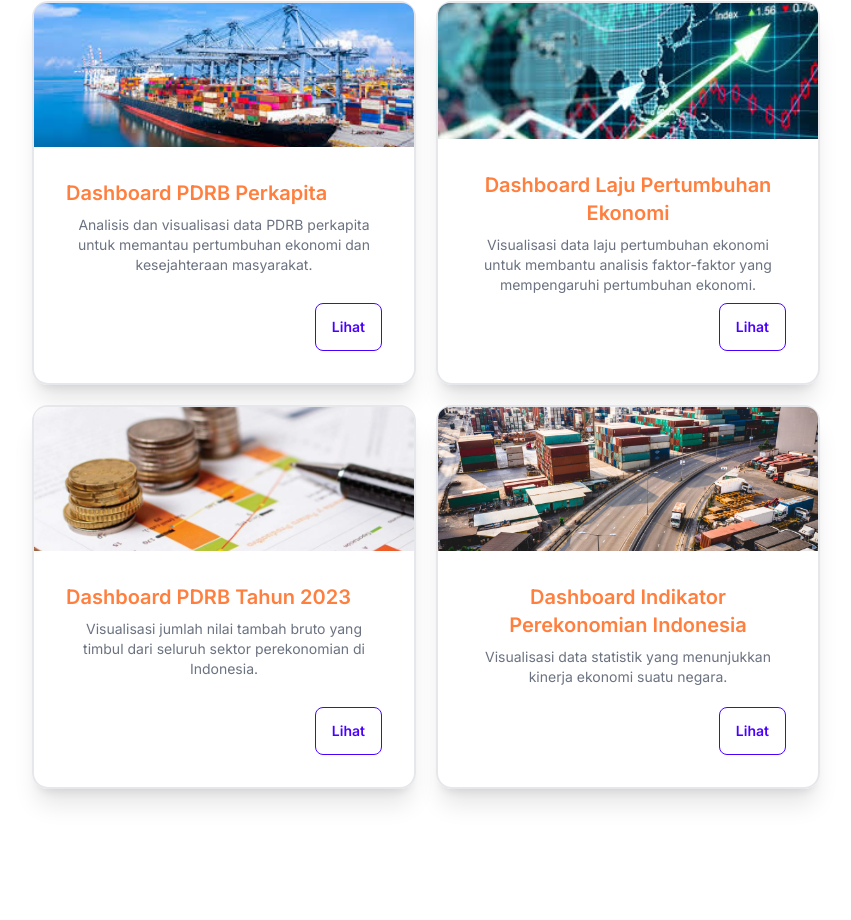
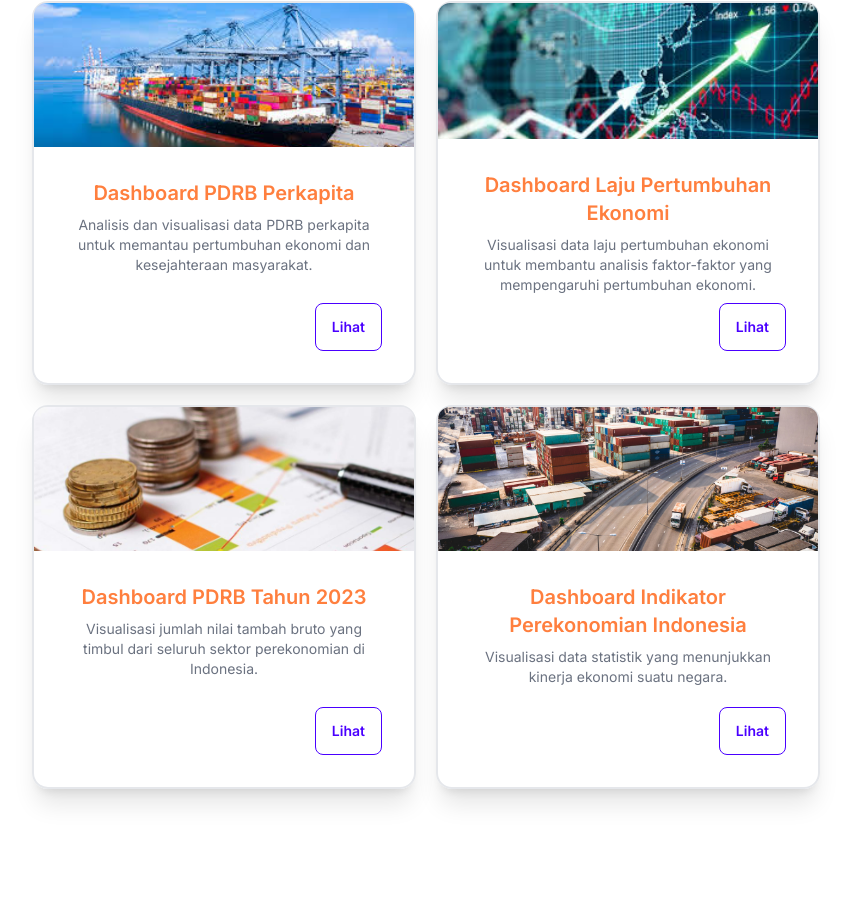
Before and after one commit to asahterus/dashboard-snn, a Next.js app: page / in a window 1280 px wide. Shown: the part 947-1867 px from the top of the page, without its empty margins (214-1065 px from the left). Built offline with nearby package versions, Linux system fonts and the light colour scheme.

Commit message:
Update Card.js

```diff
--- a/app/components/fitur/Card.js
+++ b/app/components/fitur/Card.js
@@ -18,7 +18,7 @@ function Card({ imgLink, title, desc, url }) {
 
 
       <div className="card-body">
-        <h2 className="card-title text-center text-warna1">{title}</h2>
+        <h2 className="card-title flex items-center justify-center text-warna1">{title}</h2>
         <p className='text-gray-500 text-center text-sm'>{desc}</p>
         <div className="card-actions justify-end">
           <Link href={url} className="btn btn-outline btn-primary">
```
